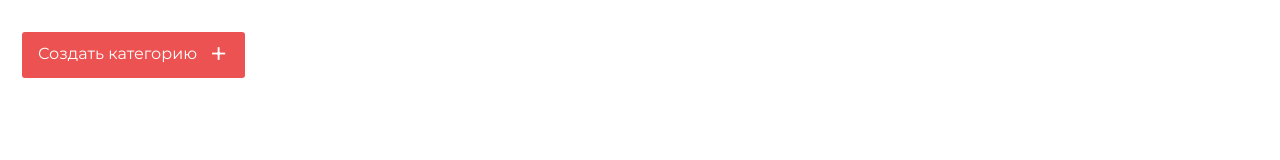
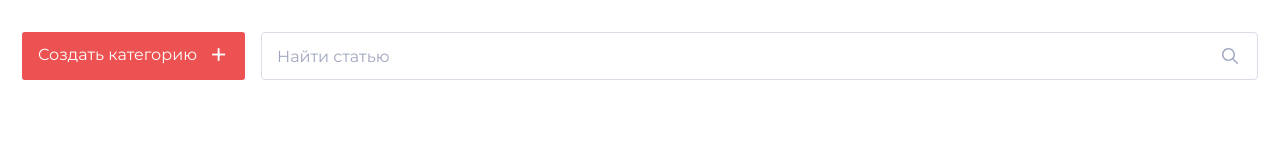
Before and after one commit to StroevDmitriy/articles-mini-catalog, a Vue app: page / in a window 1280 px wide. Shown: the top 160 px of the page. Built offline with nearby package versions, Linux system fonts and the light colour scheme.

Commit message:
created CustomInput and ArticleSearchLine components, added search line to the ToolBar

```diff
--- /dev/null
+++ b/src/components/ArticleSearchLine.vue
@@ -0,0 +1,29 @@
+<template>
+  <CustomInput
+    placeholder="Найти статью"
+    class="searh-article"
+    ico-name="search"
+    type="input"
+  />
+</template>
+
+<script>
+import CustomInput from './UI/CustomInput.vue';
+
+export default {
+  name: "article-search-line",
+  components: {
+    CustomInput
+  },
+  data() {
+    return {};
+  },
+};
+</script>
+
+<style scoped>
+.searh-article {
+  position: relative;
+  flex-grow: 1;
+}
+</style>
--- a/src/components/ToolBar.vue
+++ b/src/components/ToolBar.vue
@@ -1,16 +1,19 @@
 <template>
   <div class="tool-bar">
     <CreateCategoryButton />
+    <ArticleSearchLine />
   </div>
 </template>
 
 <script>
 import CreateCategoryButton from './CreateCategoryButton.vue';
+import ArticleSearchLine from './ArticleSearchLine.vue';
 
 export default {
   name: "tool-bar",
   components: {
     CreateCategoryButton,
+    ArticleSearchLine
   },
 };
 </script>
--- /dev/null
+++ b/src/components/UI/CustomInput.vue
@@ -0,0 +1,91 @@
+<template>
+  <div class="custom-input">
+    <input
+      type="text"
+      class="custom-input__field"
+    >
+
+    <div class="custom-input__placeholder">{{ placeholder }}</div>
+
+    <div class="custom-input__icon">
+      <img :src="require('@/assets/svg/' + icoName + '.svg')"/>
+    </div>
+  </div>
+</template>
+
+<script>
+export default {
+  name: "custom-input",
+  components: {},
+  props: {
+    placeholder: {
+      type: String,
+      default: 'Custom placeholder',
+    },
+    icoName: {
+      type: String,
+      default: '',
+    },
+    type: {
+      type: String,
+      default: 'input',
+    }
+  },
+  data() {
+    return {};
+  },
+};
+</script>
+<style scoped>
+.custom-input {
+  position: relative;
+  outline-width: 0px;
+}
+
+.custom-input:hover {
+  border-color: #BFC3D5;
+}
+
+.custom-input__field{
+  width: 100%;
+  box-sizing: border-box;
+  padding: 18px 12px 6px 16px;
+  font-size: 14px;
+  line-height: 22px;
+  border: 1px solid #D9DDE6;
+  border-radius: 4px;
+  transition: border-color .3s;
+}
+
+.custom-input__icon {
+  display: flex;
+  position: absolute;
+  top: 50%;
+  transform: translateY(-50%);
+  right: 16px;
+}
+
+.custom-input__placeholder {
+  position: absolute;
+  left: 16px;
+  top: 50%;
+  transform: translateY(-50%);
+  transition: all .3s;
+  color: #A0A6BF;
+  pointer-events: none;
+}
+
+.custom-input__field:focus,
+.custom-input__field:focus-visible,
+.custom-input__field:focus-within,
+.custom-input__field:active {
+  border: 1px solid #D9DDE6;
+  outline-width: 0px;
+}
+
+.custom-input__field:focus + .custom-input__placeholder {
+  top: 5px;
+  transform: translateY(0%);
+  font-size: 11px;
+}
+</style>
```
